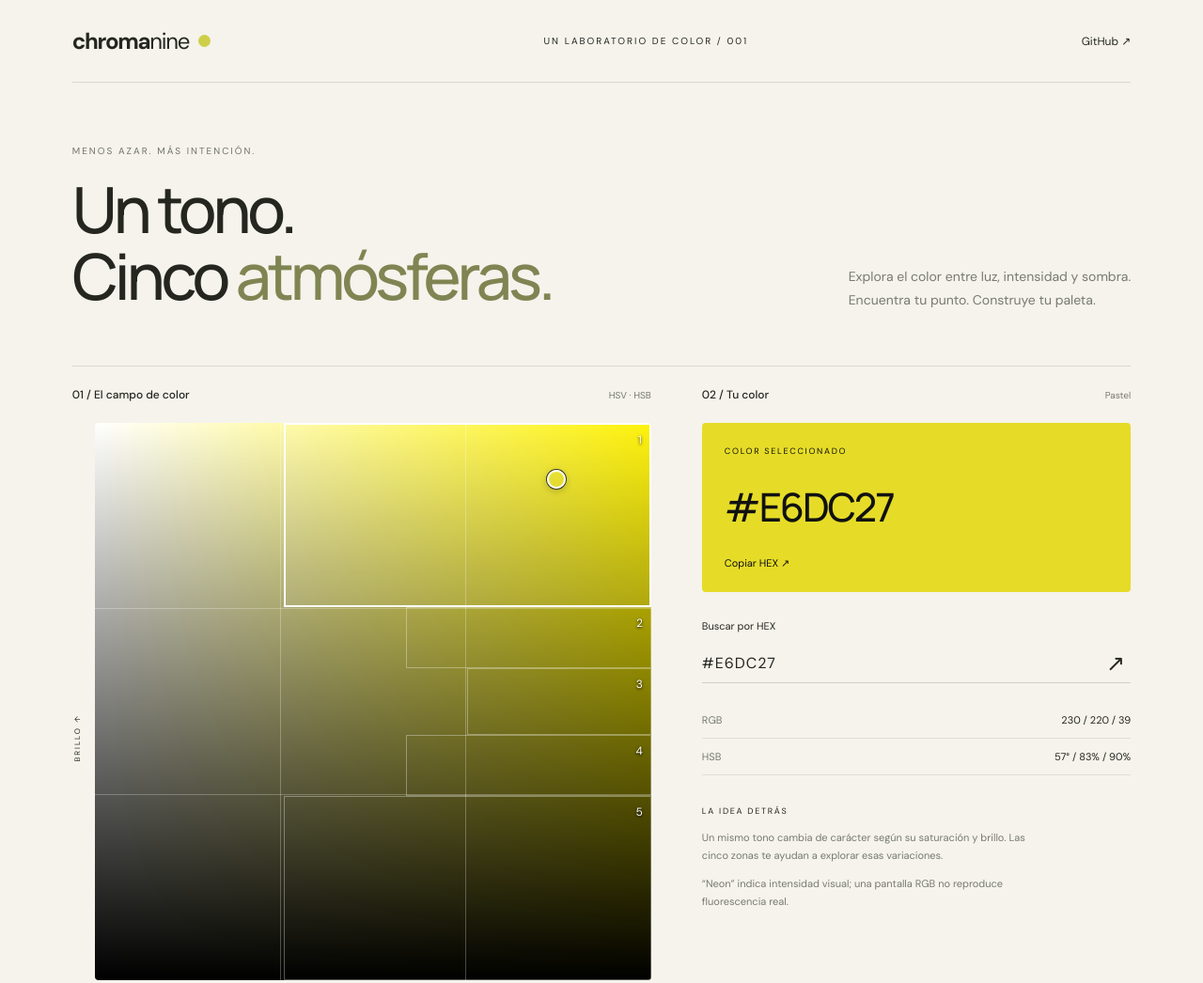
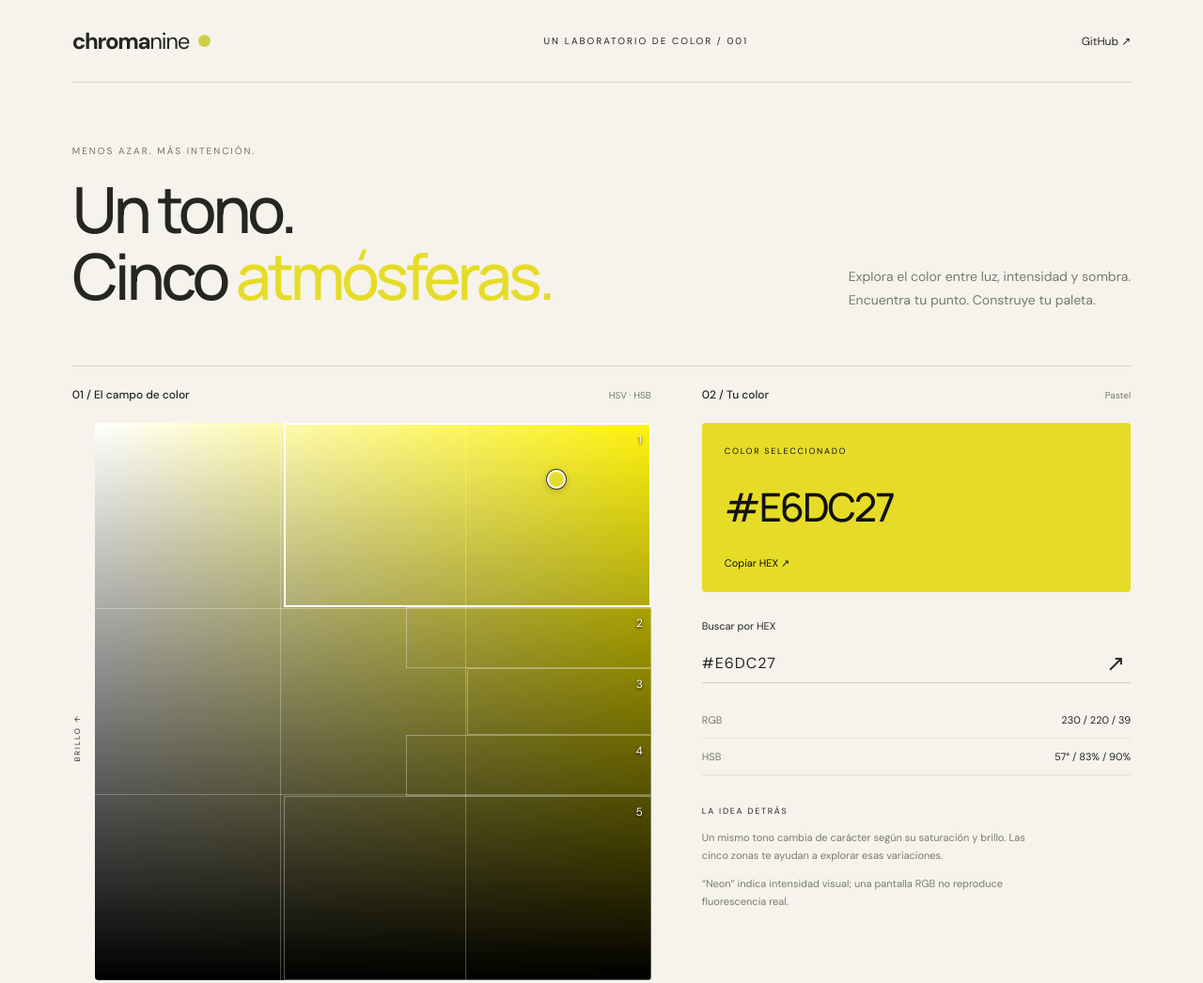
Before and after one commit to Danorf/chroma-nine, a website with bundled scripts: page index.html in a window 1280 px wide. Shown: the top 1046 px of the page at 94% size. Built offline with nearby package versions, Linux system fonts and the light colour scheme.

Commit message:
Match atmosphere heading to selected color

```diff
--- a/app.js
+++ b/app.js
@@ -5,6 +5,7 @@ try {const saved=JSON.parse(localStorage.getItem('chroma-nine'));if(saved&&['h',
 $('regions').innerHTML=zones.map((z,i)=>`<div class="region" style="left:${z.s[0]}%;top:${100-z.v[1]}%;width:${100-z.s[0]}%;height:${z.v[1]-z.v[0]}%">${i+1}</div>`).join('');
 function render(){
  const rgb=hsvToRgb(current.h,current.s,current.v),value=hex(rgb);
+ $('atmospheres').style.color=value;
  $('plane').style.background=`linear-gradient(to top,#000,transparent),linear-gradient(to right,#fff,hsl(${current.h} 100% 50%))`;
  $('cursor').style.left=current.s+'%';$('cursor').style.top=(100-current.v)+'%';
  for(const [id,key] of [['hue','h'],['sat','s'],['val','v']])$(id).value=current[key];
--- a/index.html
+++ b/index.html
@@ -1,7 +1,7 @@
 <!doctype html>
 <html lang="es"><head><meta charset="utf-8"><meta name="viewport" content="width=device-width, initial-scale=1"><meta name="theme-color" content="#f5f3ec"><title>Chroma Nine — un tono, cinco atmósferas</title><link rel="stylesheet" href="style.css"></head>
 <body><header><a class="brand" href="./">chroma<span>nine</span><i aria-hidden="true"></i></a><span class="edition">UN LABORATORIO DE COLOR / 001</span><a href="https://github.com/Danorf/chroma-nine">GitHub ↗</a></header>
-<main><section class="intro"><p class="eyebrow">MENOS AZAR. MÁS INTENCIÓN.</p><h1>Un tono.<br>Cinco <em>atmósferas.</em></h1><p>Explora el color entre luz, intensidad y sombra.<br>Encuentra tu punto. Construye tu paleta.</p></section>
+<main><section class="intro"><p class="eyebrow">MENOS AZAR. MÁS INTENCIÓN.</p><h1>Un tono.<br>Cinco <em id="atmospheres">atmósferas.</em></h1><p>Explora el color entre luz, intensidad y sombra.<br>Encuentra tu punto. Construye tu paleta.</p></section>
 <section class="lab" aria-label="Laboratorio de color"><div class="workspace"><div class="section-head"><h2>01 / El campo de color</h2><span>HSV · HSB</span></div><div class="plane-wrap"><div id="plane" class="plane" aria-label="Plano de saturación y brillo"><div class="grid" aria-hidden="true"></div><div id="regions" aria-hidden="true"></div><div id="cursor" aria-hidden="true"></div></div><span class="axis-y">BRILLO ↑</span><span class="axis-x">SATURACIÓN →</span></div><div class="hue-label"><label for="hue">Tono</label><output id="hue-value"></output></div><input id="hue" type="range" min="0" max="359" value="57"><div class="fine-controls"><label>Saturación <input id="sat" type="range" min="0" max="100" value="83"></label><label>Brillo <input id="val" type="range" min="0" max="100" value="90"></label></div><p class="hint">Haz clic o arrastra en el campo. Ajusta con los controles.</p></div>
 <aside><div class="section-head"><h2>02 / Tu color</h2><span id="zone-label"></span></div><div id="sample"><span>COLOR SELECCIONADO</span><strong id="sample-hex"></strong><button id="copy-current">Copiar HEX ↗</button></div><form id="hex-form"><label for="hex-input">Buscar por HEX</label><div class="search"><input id="hex-input" value="#E6CD27" placeholder="#E6CD27" spellcheck="false" maxlength="7"><button aria-label="Aplicar color">↗</button></div><p id="error" role="alert"></p></form><dl><div><dt>RGB</dt><dd id="rgb"></dd></div><div><dt>HSB</dt><dd id="hsb"></dd></div></dl><div class="note"><span>LA IDEA DETRÁS</span><p>Un mismo tono cambia de carácter según su saturación y brillo. Las cinco zonas te ayudan a explorar esas variaciones.</p><p>“Neon” indica intensidad visual; una pantalla RGB no reproduce fluorescencia real.</p></div></aside></section>
 <section class="palette-section"><div class="section-head"><h2>03 / Cinco formas de sentir el color</h2><button id="copy-palette">Copiar paleta ↗</button></div><div id="palette" class="palette"></div><p class="hint">Elige una tarjeta para explorar su zona. El tono seleccionado se recuerda en este navegador.</p></section>
```
